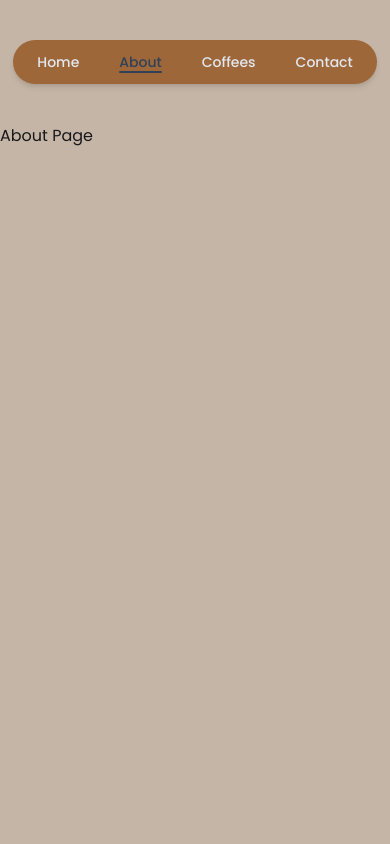
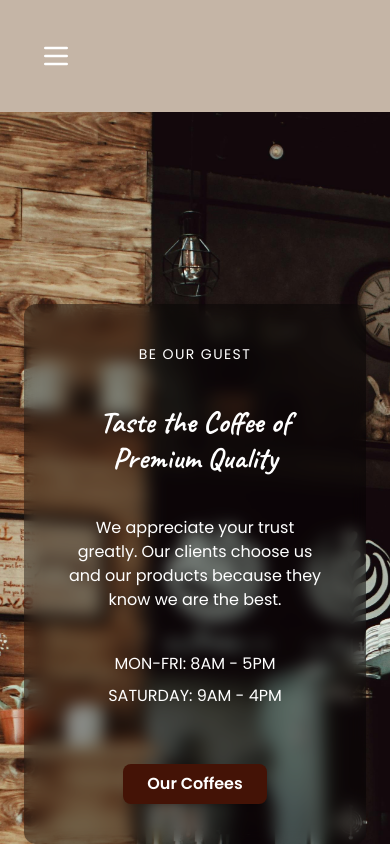
Before and after one commit to Xeyn19/coffee-shop, a React (Vite) app: page /About in a window 390 px wide. Shown: the top 844 px of the page. Built offline with nearby package versions, Linux system fonts and the light colour scheme.

Commit message:
finished about page and created a hamburger menu for small devices

```diff
--- a/src/components/Nav.jsx
+++ b/src/components/Nav.jsx
@@ -1,17 +1,22 @@
-import React from 'react'
+import React, { useState } from 'react'
 import { NavLink } from 'react-router-dom'
 
 const Nav = () => {
+  const [isOpen, setIsOpen] = useState(false)
+
+  const toggleMenu = () => setIsOpen(!isOpen)
+
+  const closeMenu = () => setIsOpen(false)
+
   return (
-    <>
-        <nav className='w-full flex justify-center items-center p-10 '>
-            <div className="space-x-15 flex bg-secondary-bg px-10 py-4 rounded-full shadow-md font-medium
-            text-slate-200 max-md:px-6 max-md:py-3 max-md:text-sm max-md:space-x-10">
+    <nav className="w-full p-10 bg-transparent flex justify-center max-md:justify-start items-center">
+      {/* Regular Nav Links */}
+      <div className="hidden md:flex space-x-15 bg-secondary-bg px-10 py-4 rounded-full shadow-md font-medium text-slate-200">
         <NavLink
           to="/"
           className={({ isActive }) =>
             isActive
-                    ? 'text-slate-700 transition-all underline underline-solid decoration-2 underline-offset-4 duration-700 ease-in-out '
+            ? 'text-slate-700 transition-all underline underline-solid decoration-2 underline-offset-4 duration-700 ease-in-out'
             : 'hover:underline hover:decoration-solid hover:decoration-2 hover:underline-offset-4 transition-all duration-700 ease-in-out'
           }
         >
@@ -21,7 +26,7 @@ const Nav = () => {
           to="About"
           className={({ isActive }) =>
             isActive
-                    ? 'text-slate-700 transition-all underline underline-solid decoration-2 underline-offset-4 duration-700 ease-in-out '
+            ? 'text-slate-700 transition-all underline underline-solid decoration-2 underline-offset-4 duration-700 ease-in-out'
             : 'hover:underline hover:decoration-solid hover:decoration-2 hover:underline-offset-4 transition-all duration-700 ease-in-out'
           }
         >
@@ -31,7 +36,7 @@ const Nav = () => {
           to="Coffees"
           className={({ isActive }) =>
             isActive
-                    ? 'text-slate-700 transition-all underline underline-solid decoration-2 underline-offset-4 duration-700 ease-in-out '
+            ? 'text-slate-700 transition-all underline underline-solid decoration-2 underline-offset-4 duration-700 ease-in-out'
             : 'hover:underline hover:decoration-solid hover:decoration-2 hover:underline-offset-4 transition-all duration-700 ease-in-out'
           }
         >
@@ -41,15 +46,70 @@ const Nav = () => {
           to="Contact"
           className={({ isActive }) =>
             isActive
-                    ? 'text-slate-700 transition-all underline underline-solid decoration-2 underline-offset-4 duration-700 ease-in-out '
+            ? 'text-slate-700 transition-all underline underline-solid decoration-2 underline-offset-4 duration-700 ease-in-out'
             : 'hover:underline hover:decoration-solid hover:decoration-2 hover:underline-offset-4 transition-all duration-700 ease-in-out'
           }
         >
           Contact
         </NavLink>
       </div>
+
+      <div className="md:hidden flex items-center space-x-4">
+        <button onClick={toggleMenu} className="text-white focus:outline-none">
+          <svg className="w-8 h-8" fill="none" stroke="currentColor" viewBox="0 0 24 24" xmlns="http://www.w3.org/2000/svg">
+            <path strokeLinecap="round" strokeLinejoin="round" strokeWidth="2" d="M4 6h16M4 12h16M4 18h16"></path>
+          </svg>
+        </button>
+      </div>
+
+
+      <div className={`md:hidden ${isOpen ? 'flex flex-col text-center z-50 ' : 'hidden'} bg-secondary-bg absolute top-20 left-0 w-full py-4 space-y-6 px-6`}>
+        <NavLink
+          to="/"
+          className={({ isActive }) =>
+            isActive
+            ? 'text-slate-700 transition-all underline underline-solid decoration-2 underline-offset-4 duration-700 ease-in-out'
+            : 'hover:underline hover:decoration-solid hover:decoration-2 hover:underline-offset-4 transition-all duration-700 ease-in-out'
+          }
+          onClick={closeMenu}
+        >
+          Home
+        </NavLink>
+        <NavLink
+          to="About"
+          className={({ isActive }) =>
+            isActive
+            ? 'text-slate-700 transition-all underline underline-solid decoration-2 underline-offset-4 duration-700 ease-in-out'
+            : 'hover:underline hover:decoration-solid hover:decoration-2 hover:underline-offset-4 transition-all duration-700 ease-in-out'
+          }
+          onClick={closeMenu}
+        >
+          About
+        </NavLink>
+        <NavLink
+          to="Coffees"
+          className={({ isActive }) =>
+            isActive
+            ? 'text-slate-700 transition-all underline underline-solid decoration-2 underline-offset-4 duration-700 ease-in-out'
+            : 'hover:underline hover:decoration-solid hover:decoration-2 hover:underline-offset-4 transition-all duration-700 ease-in-out'
+          }
+          onClick={closeMenu}
+        >
+          Coffees
+        </NavLink>
+        <NavLink
+          to="Contact"
+          className={({ isActive }) =>
+            isActive
+            ? 'text-slate-700 transition-all underline underline-solid decoration-2 underline-offset-4 duration-700 ease-in-out'
+            : 'hover:underline hover:decoration-solid hover:decoration-2 hover:underline-offset-4 transition-all duration-700 ease-in-out'
+          }
+          onClick={closeMenu}
+        >
+          Contact
+        </NavLink>
+      </div>
     </nav>
-    </>
   )
 }
 
--- a/src/layouts/AboutLayout.jsx
+++ b/src/layouts/AboutLayout.jsx
@@ -1,11 +1,19 @@
 import React from 'react'
 import { Outlet } from 'react-router-dom'
+import coffees from '/about-coffees.jpg' // correct if needed
 
 const AboutLayout = () => {
   return (
-    <>
-    <Outlet />
-    </>
+    <div
+      className="relative min-h-screen bg-cover bg-center"
+      style={{ backgroundImage: `url(${coffees})` }}
+    >
+      <div className="absolute inset-0 bg-opacity-60 z-0"></div>
+
+      <div className="relative z-10 max-md:py-10">
+        <Outlet />
+      </div>
+    </div>
   )
 }
 
--- a/src/layouts/CoffeesLayout.jsx
+++ b/src/layouts/CoffeesLayout.jsx
@@ -1,6 +1,6 @@
 import React from 'react'
-import CoffeesPage from '../pages/CoffeesPage'
 import { Outlet } from 'react-router-dom'
+import coffees from '/about-coffees.jpg' // use correct path if needed
 
 const CoffeesLayout = () => {
   return (
--- a/src/pages/AboutPage.jsx
+++ b/src/pages/AboutPage.jsx
@@ -1,12 +1,26 @@
 import React from 'react'
+import { useNavigate } from 'react-router-dom'
 
 const AboutPage = () => {
+  const navigate = useNavigate();
   return (
-    <>
-    <div className="flex min-h-screen">
-About Page
+    <div className="flex justify-center items-center min-h-screen px-6">
+      <div className="bg-black/40 backdrop-blur-sm rounded-xl p-10  space-y-10 text-center text-white max-w-3xl">
+        <h3 className="text-lg tracking-widest max-md:text-sm">BE OUR GUEST</h3>
+        <h1 className="text-7xl md:text-6xl font-bold font-home max-md:text-3xl">Taste the Coffee of Premium Quality</h1>
+        <p className="text-md px-20 max-md:px-0">
+          We appreciate your trust greatly. Our clients choose us and our products because they know we are the best.
+        </p>
+        <div className="space-y-2 text-md">
+          <h3>MON-FRI: 8AM - 5PM</h3>
+          <h3>SATURDAY: 9AM - 4PM</h3>
+        </div>
+        <button onClick={() => navigate('/Coffees')}
+        className="mt-4 text-white bg-orange-950 cursor-pointer hover:text-orange-900 duration-300 font-semibold px-6 py-2 rounded-lg shadow-md ">
+          Our Coffees
+        </button>
+      </div>
     </div>
-</>
   )
 }
 
--- a/src/pages/HomePage.jsx
+++ b/src/pages/HomePage.jsx
@@ -12,8 +12,8 @@ const HomePage = () => {
                 <h1 className='font-home -ml-3 text-8xl max-md:text-6xl text-white max-xl:text-center  '>Quality Coffee <span className=''><br className='max-md:hidden' /></span>delivered to your <br className='max-md:hidden' />Door</h1>
                 <p className='text-slate-700 block max-xl:text-center max-xl:px-40 max-md:px-5 max-md:text-sm'>Everything we do is a matter of heart, body and soul. Our mission is to provide sustainably sourced, hand-picked, quality coffee.</p>
                 <button onClick={() => navigate('/Coffees')}
-                className='bg-secondary-bg px-7 hover:text-slate-700 transition-all duration-500 ease-in-out
-                 cursor-pointer text-white py-2 self-start rounded-full max-md:text-sm max-md:px-5 max-xl:self-center'>
+                className='text-white bg-orange-950 cursor-pointer hover:text-orange-900 duration-300 px-7 ease-in-out
+                 py-2 self-start rounded-full max-md:text-sm max-md:px-5 max-xl:self-center'>
                     Shop Coffees
                 </button>
             </div>
```
Also changed, not shown: src/pages/ContactPage.jsx (+7 -7 lines), public/about-coffees.jpg (added). Lines whose indentation alone changed are shown as unchanged.
